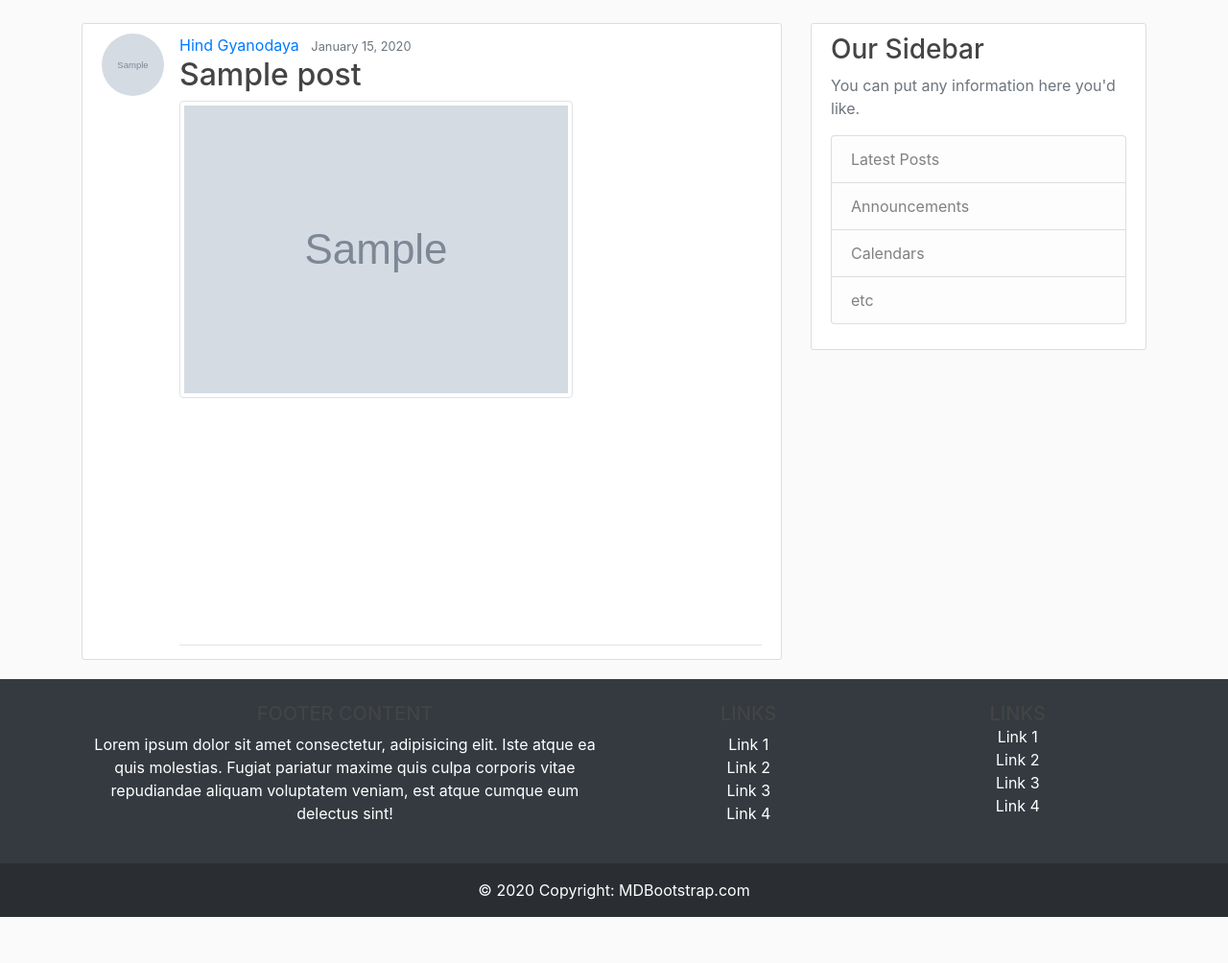
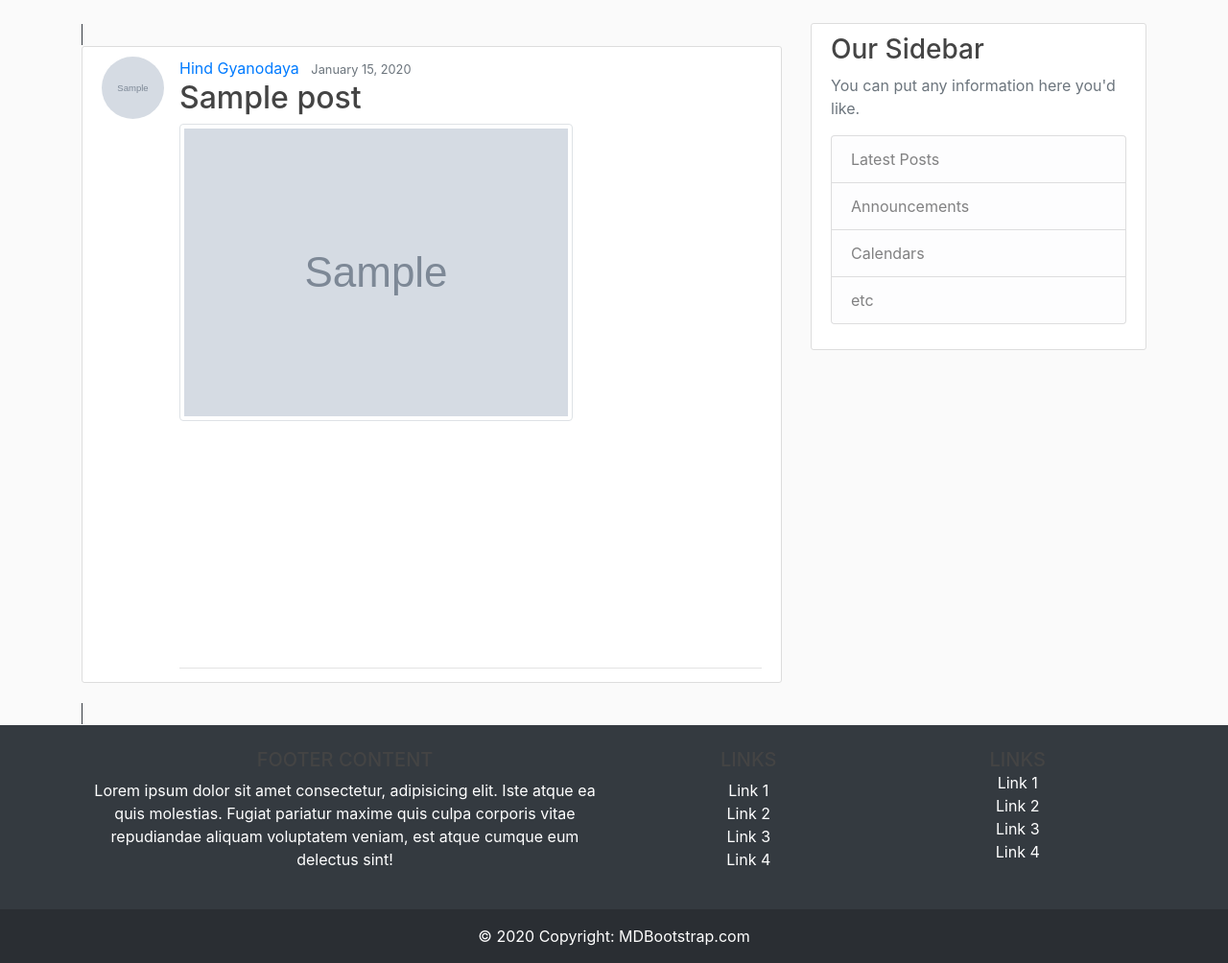
Before and after one commit to aktiwari111/test, a Django app: page / in a window 1280 px wide. Shown: the part 56-1060 px from the top of the page at 96% size. Before the commit the page ends 1012 px from the top, so only its background shows below. Run offline with Django 3.2, Linux system fonts and the light colour scheme; tables that the repository leaves empty hold one stand-in row (values such as "Sample post"); grey boxes marked "Sample" are stand-in pictures; some libraries are stand-ins or nearby versions.

Commit message:
5 commit

```diff
--- a/templates/blog/home.html
+++ b/templates/blog/home.html
@@ -2,6 +2,7 @@
 
 {% block content %}
     {% for post in posts %}
+    <span class="border border-dark">
         <article class="media content-section">
           <img class="rounded-circle article-img" src="{{ post.profile.url }}">
           <div class="media-body">
@@ -13,7 +14,7 @@
 
             {% if post.image %}
 
-            <img src="{{ post.image.url }}" class="img-thumbnail" alt="Responsive image">
+            <img src="{{ post.image.url }}" class="rounded img-thumbnail" alt="Responsive image">
             {% endif %}
             <!-- <p class="article-content">{{ post.content }}</p> -->
 
@@ -28,6 +29,7 @@
             </div>
           </div>
         </article>
+        </span>
     {% endfor %}
 
 
```
